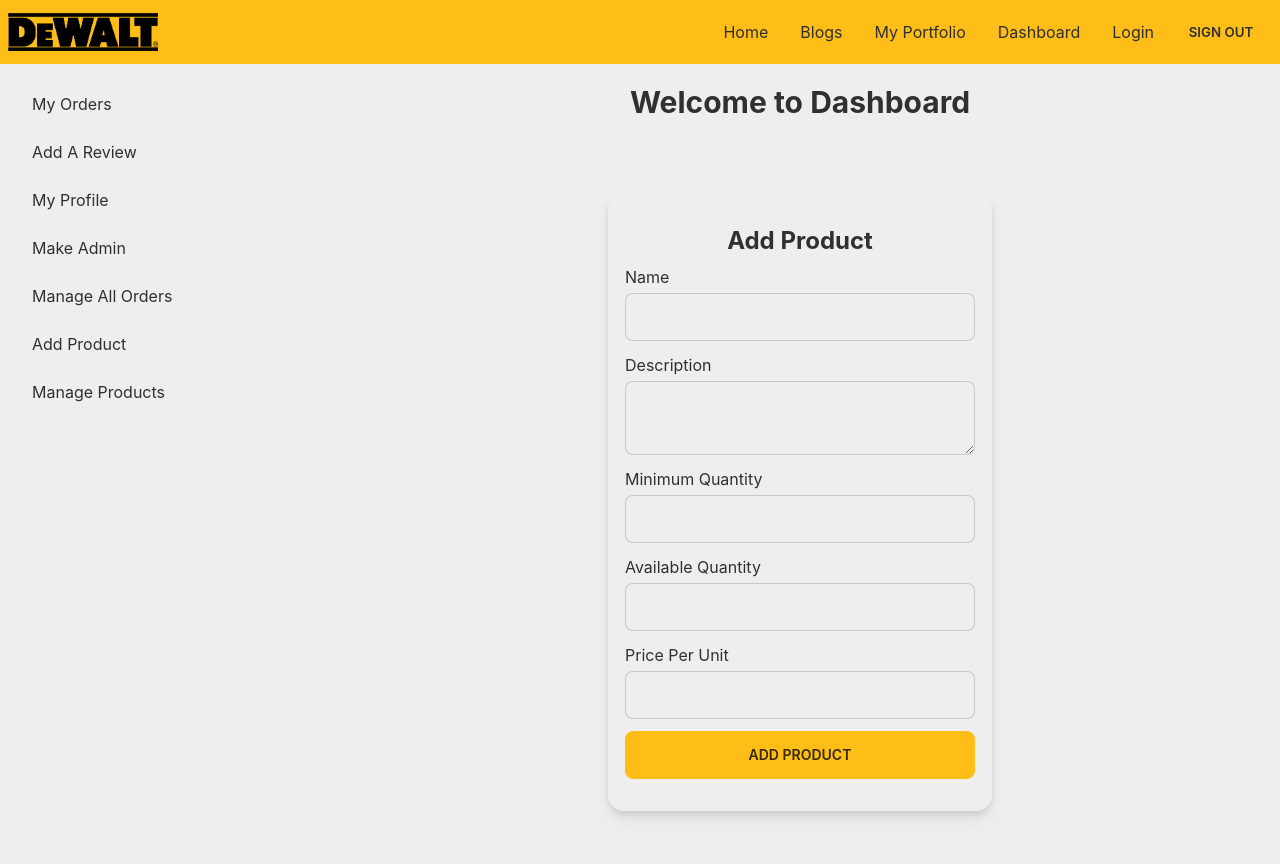
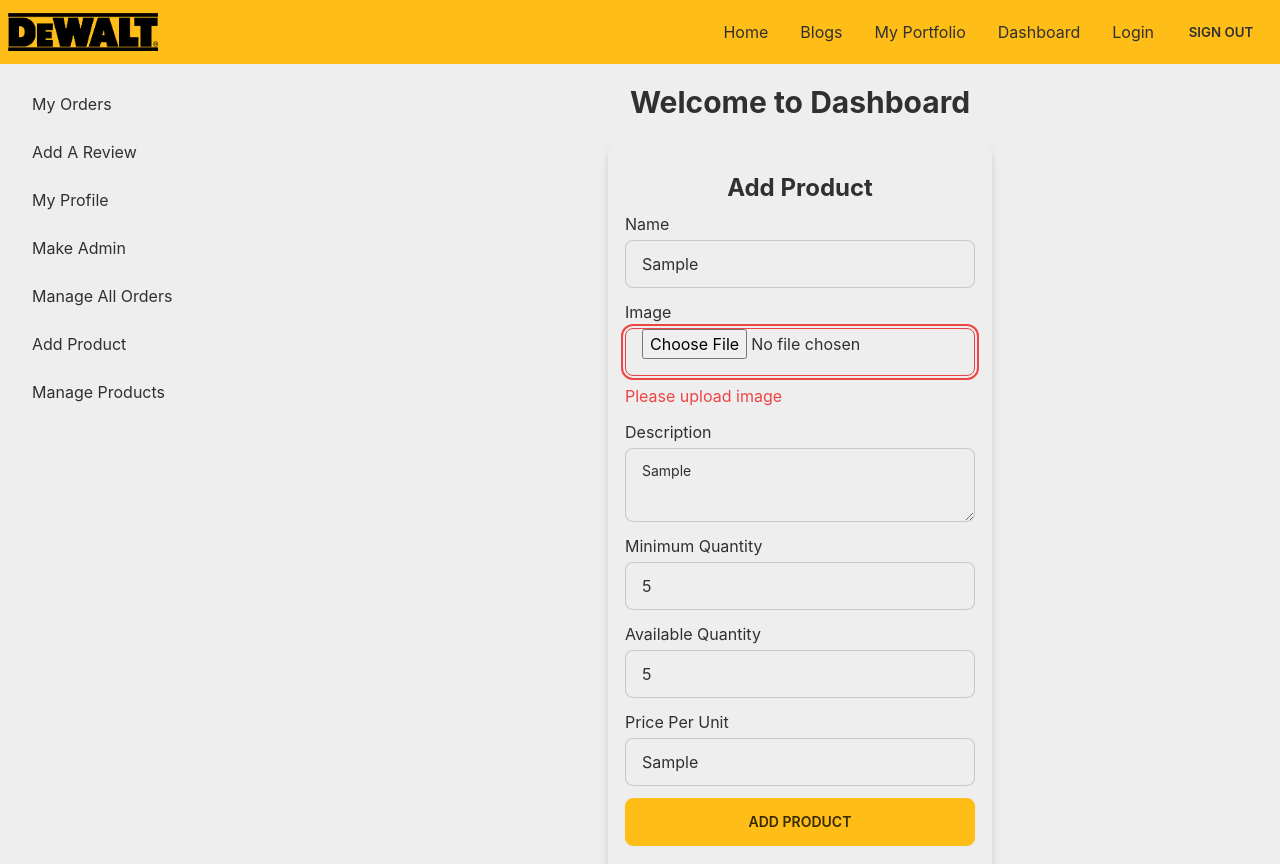
Before and after one commit to nurmdrafi/dewalt-manufacturer-client, a React (Create React App) app: page /dashboard/add-product in a window 1280 px wide. Both pictures are taken after typing "Sample", "Sample", "5", "5", "Sample" into the empty fields and a click on the button "ADD PRODUCT". Built offline with nearby package versions, Linux system fonts and the light colour scheme.

Commit message:
implement add product api

```diff
--- a/src/Pages/Dashboard/AddProduct.js
+++ b/src/Pages/Dashboard/AddProduct.js
@@ -8,17 +8,56 @@ const AddProduct = () => {
     formState: { errors },
     reset,
   } = useForm();
-  const addProduct = (data) => {
-    console.log(data);
-    reset();
+
+  const imageStorageKey = "d98b6ff521ce422ac940b964ee517658";
+
+  const handleAddProduct = async (data) => {
+    const image = data.image[0];
+    console.log(image);
+    const formData = new FormData();
+    formData.append("image", image);
+    console.log(formData)
+    const url = `https://api.imgbb.com/1/upload?expiration=600&key=${imageStorageKey}`;
+    fetch(url, {
+      method: "POST",
+      body: formData,
+    })
+      .then((res) => res.json())
+      .then((result) => {
+        if (result.success) {
+          const img = result.data.url;
+          const product = {
+            name: data.name,
+            img: img,
+            description: data.description,
+            minimumQuantity: data.minimumQuantity,
+            availableQuantity: data.availableQuantity,
+            price: data.price,
+          };
+          fetch("http://localhost:5000/add-product", {
+            method: "POST",
+            headers: {
+              "content-type": "application/json",
+            },
+            body: JSON.stringify(product),
+          })
+            .then((res) => res.json())
+            .then((inserted) => {
+              if(inserted.insertedId){
+                  console.log(inserted)
+                //   Show toast message
+              }
+            });
+        }
+      });
   };
   return (
-    <div className="flex justify-center items-center h-screen">
+    <div className="flex justify-center items-center">
       <div className="card w-96 bg-base-100 drop-shadow-lg">
         <div className="card-body items-center text-center">
           <h2 className="card-title text-2xl font-bold">Add Product</h2>
           <form
-            onSubmit={handleSubmit(addProduct)}
+            onSubmit={handleSubmit(handleAddProduct)}
             className=" flex flex-col gap-3"
           >
             {/* Name */}
@@ -37,6 +76,26 @@ const AddProduct = () => {
               {errors.name?.type === "required" && (
                 <p className="text-error text-left  pt-2">
                   {errors.name.message}
+                </p>
+              )}
+            </div>
+
+            {/* Image */}
+            <div className="form-control min-w-[350px]">
+              <label className="text-left pb-1">Image</label>
+              <input
+                type="file"
+                className={`input input-bordered w-full ${
+                  errors.image && "input-error"
+                }`}
+                {...register("image", {
+                  required: "Please upload image",
+                })}
+              />
+              {/* Error Message */}
+              {errors.image?.type === "required" && (
+                <p className="text-error text-left  pt-2">
+                  {errors.image.message}
                 </p>
               )}
             </div>
```
